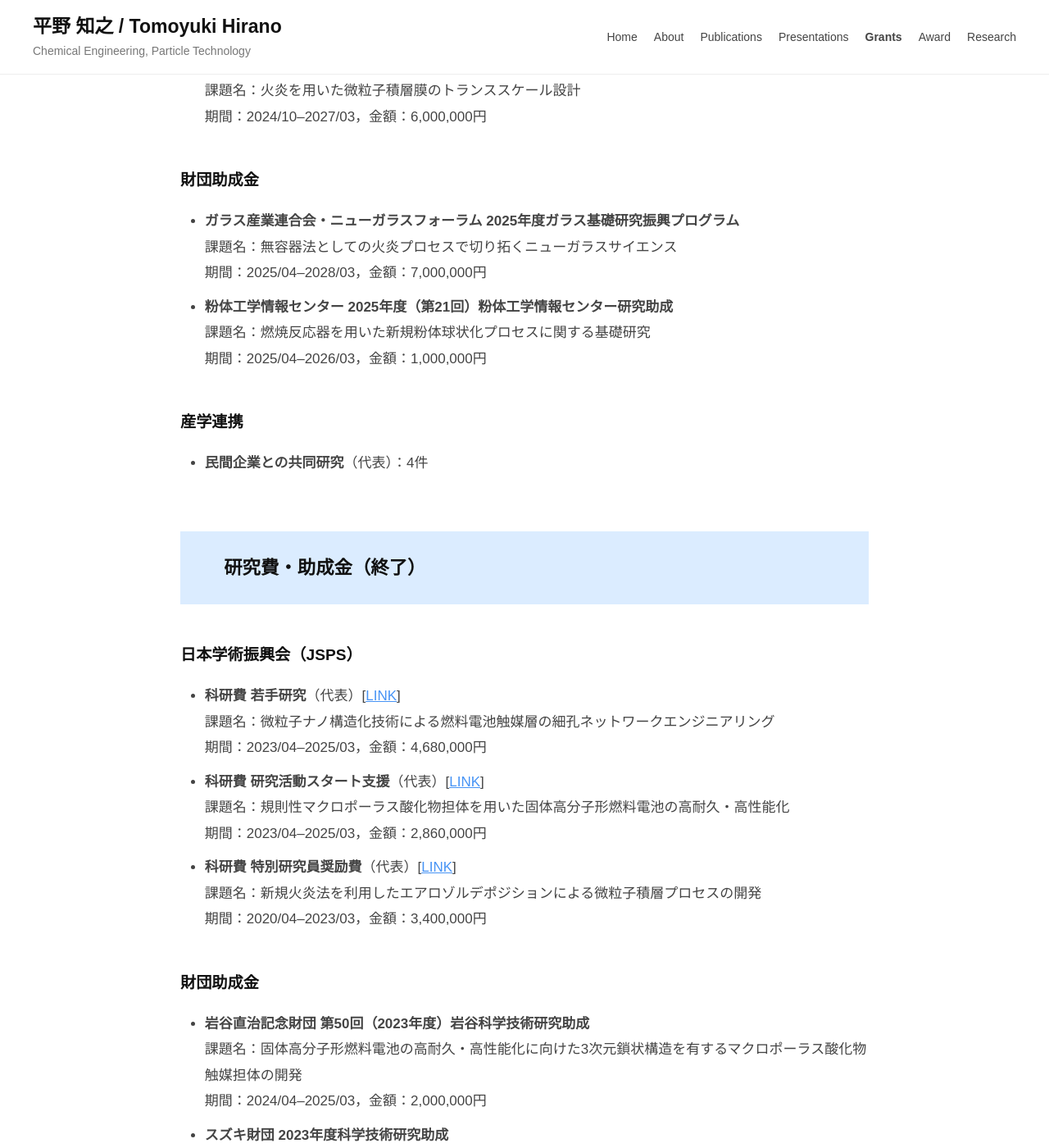
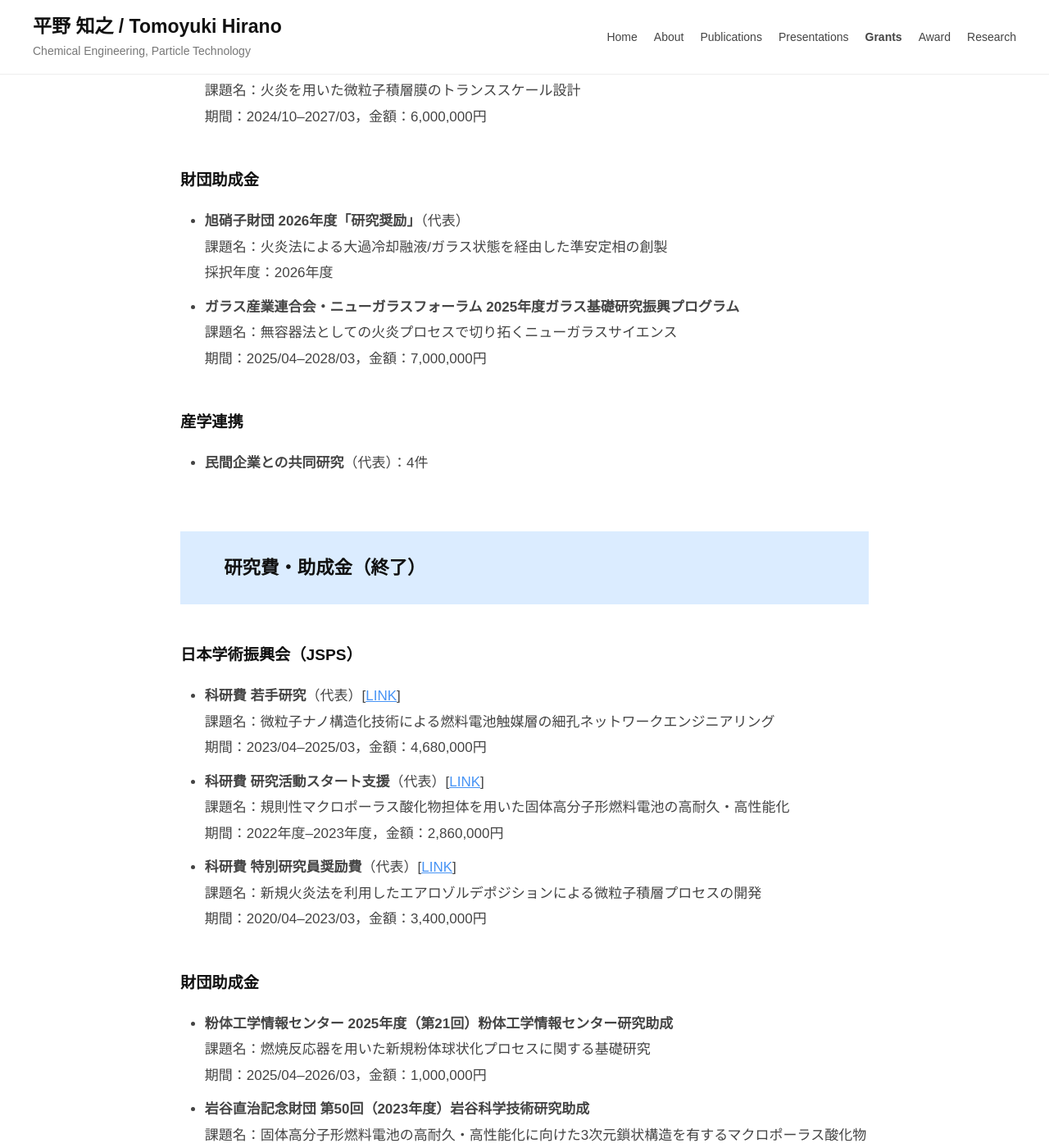
Before and after one commit to tomoyukihirano/tomoyukihirano.github.io, a Jekyll site: the page built from supports-grants.md, in a window 1280 px wide and 1400 px high, scrolled down 920 px. Shown: the whole window at 82% size. Built offline with Jekyll 4.4.1, drawn with Linux system fonts in a browser that asks for light colours; some of the changed text lies outside the part shown.

Commit message:
Update grants from owner-marked awarded fund folders

```diff
--- a/supports-grants.md
+++ b/supports-grants.md
@@ -23,8 +23,8 @@ core_supports: true
 {: .wp-block-list }
 
 <h3 class="wp-block-heading has-vivid-cyan-blue-color has-text-color has-link-color wp-elements-3">財団助成金</h3>
+- <strong>旭硝子財団 2026年度「研究奨励」</strong>（代表）<br>課題名：火炎法による大過冷却融液/ガラス状態を経由した準安定相の創製<br>採択年度：2026年度
 - <strong>ガラス産業連合会・ニューガラスフォーラム 2025年度ガラス基礎研究振興プログラム</strong><br>課題名：無容器法としての火炎プロセスで切り拓くニューガラスサイエンス<br>期間：2025/04–2028/03，金額：7,000,000円
-- <strong>粉体工学情報センター 2025年度（第21回）粉体工学情報センター研究助成</strong><br>課題名：燃焼反応器を用いた新規粉体球状化プロセスに関する基礎研究<br>期間：2025/04–2026/03，金額：1,000,000円
 {: .wp-block-list }
 
 <h3 class="wp-block-heading has-vivid-cyan-blue-color has-text-color has-link-color wp-elements-4">産学連携</h3>
@@ -35,11 +35,12 @@ core_supports: true
 
 <h3 class="wp-block-heading has-vivid-cyan-blue-color has-text-color has-link-color wp-elements-5">日本学術振興会（JSPS）</h3>
 - <strong>科研費 若手研究</strong>（代表）[<a href="https://kaken.nii.ac.jp/ja/grant/KAKENHI-PROJECT-23K13590/" target="_blank" rel="noreferrer noopener">LINK</a>]<br>課題名：微粒子ナノ構造化技術による燃料電池触媒層の細孔ネットワークエンジニアリング<br>期間：2023/04–2025/03，金額：4,680,000円
-- <strong>科研費 研究活動スタート支援</strong>（代表）[<a href="https://kaken.nii.ac.jp/ja/grant/KAKENHI-PROJECT-22K20482/" target="_blank" rel="noreferrer noopener">LINK</a>]<br>課題名：規則性マクロポーラス酸化物担体を用いた固体高分子形燃料電池の高耐久・高性能化<br>期間：2023/04–2025/03，金額：2,860,000円
+- <strong>科研費 研究活動スタート支援</strong>（代表）[<a href="https://kaken.nii.ac.jp/ja/grant/KAKENHI-PROJECT-22K20482/" target="_blank" rel="noreferrer noopener">LINK</a>]<br>課題名：規則性マクロポーラス酸化物担体を用いた固体高分子形燃料電池の高耐久・高性能化<br>期間：2022年度–2023年度，金額：2,860,000円
 - <strong>科研費 特別研究員奨励費</strong>（代表）[<a href="https://kaken.nii.ac.jp/ja/grant/KAKENHI-PROJECT-20J20823/" target="_blank" rel="noreferrer noopener">LINK</a>]<br>課題名：新規火炎法を利用したエアロゾルデポジションによる微粒子積層プロセスの開発<br>期間：2020/04–2023/03，金額：3,400,000円
 {: .wp-block-list }
 
 <h3 class="wp-block-heading has-vivid-cyan-blue-color has-text-color has-link-color wp-elements-6">財団助成金</h3>
+- <strong>粉体工学情報センター 2025年度（第21回）粉体工学情報センター研究助成</strong><br>課題名：燃焼反応器を用いた新規粉体球状化プロセスに関する基礎研究<br>期間：2025/04–2026/03，金額：1,000,000円
 - <strong>岩谷直治記念財団 第50回（2023年度）岩谷科学技術研究助成</strong><br>課題名：固体高分子形燃料電池の高耐久・高性能化に向けた3次元鎖状構造を有するマクロポーラス酸化物触媒担体の開発<br>期間：2024/04–2025/03，金額：2,000,000円
 - <strong>スズキ財団 2023年度科学技術研究助成</strong><br>課題名：気相燃焼反応を用いた酸化スズ系熱線遮へい材料の開発<br>期間：2024/04–2025/03，金額：1,000,000円
 - <strong>谷川熱技術振興基金令和5年度研究助成</strong><br>課題名：気相燃焼法による機能性微粒子の球状化<br>期間：2023/10–2024/09，金額：1,000,000円
@@ -49,6 +50,10 @@ core_supports: true
 - <strong>サタケ基金2020年度研究助成金</strong><br>課題名：噴霧火炎を用いた機能性ナノ構造化微粒子のワンステップ大量合成<br>期間：2020/04–2021/03，金額：180,000円
 - <strong>加藤科学振興財団令和2年度研究奨励金</strong><br>課題名：新規火炎法による燃料電池用触媒担体に向けた金属酸化物粒子のマクロポーラス化と凝集制御<br>期間：2020/04–2021/03，金額：300,000円
 - <strong>ホソカワ粉体工学振興財団研究者育成のための援助</strong><br>課題名：火炎法によるナノ構造体粒子積層膜の作製とセンサ特性<br>期間：2020/04–2021/03，金額：300,000円
+{: .wp-block-list }
+
+<h3 class="wp-block-heading has-vivid-cyan-blue-color has-text-color has-link-color wp-elements-7">学内研究支援</h3>
+- <strong>広島大学大学院先進理工系科学研究科 新任教員スタートアップ経費</strong><br>支援年度：2022年度，金額：500,000円
 {: .wp-block-list }
 
 ## Supports
```
